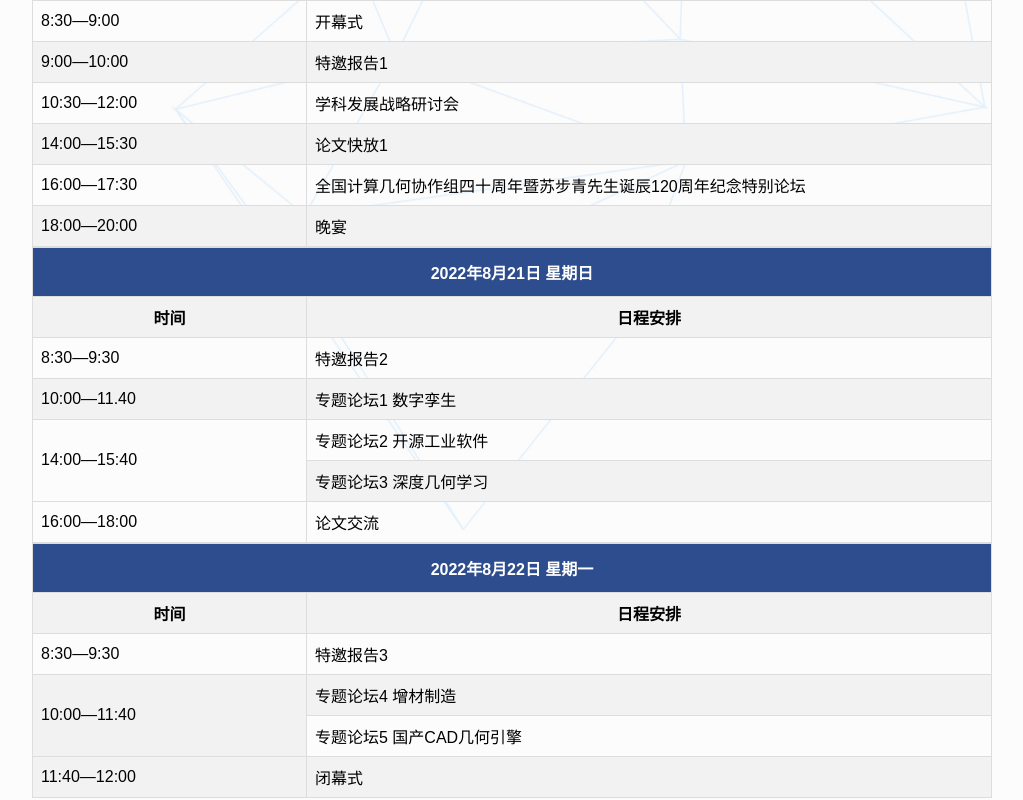
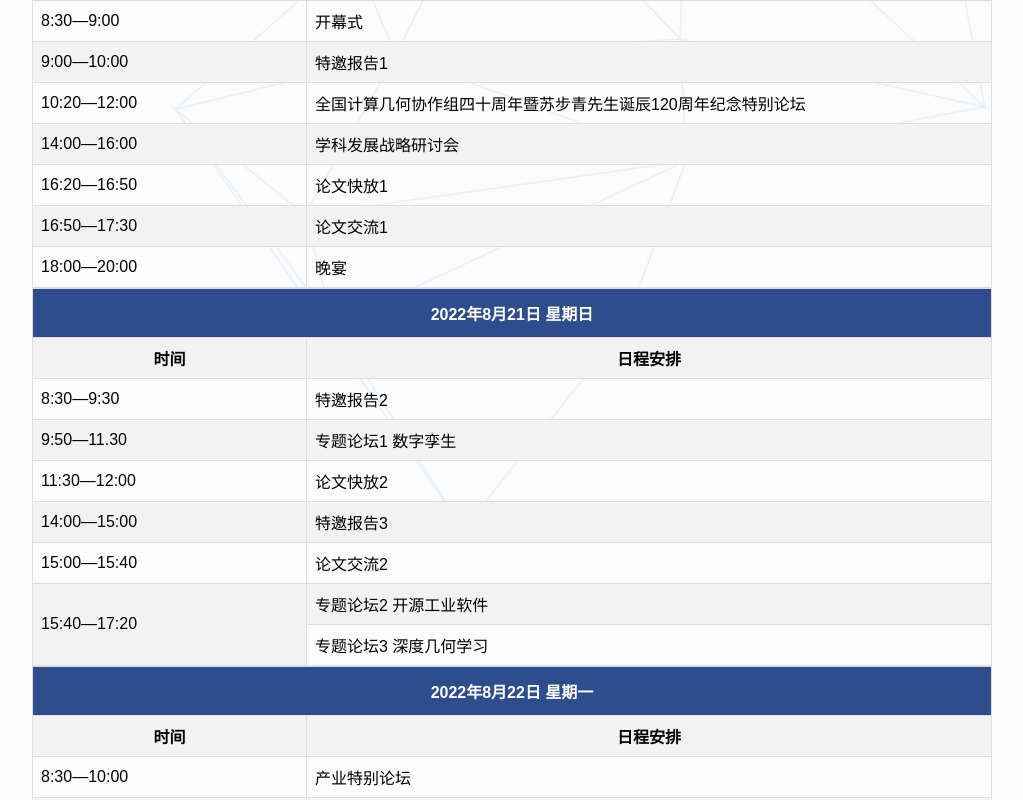
Before and after one commit to Cluir/gdc_website, a Vue app: page /#/rc in a window 1280 px wide. Shown: the part 880-1680 px from the top of the page, without its empty margins (128-1151 px from the left). Built offline with nearby package versions, Linux system fonts and the light colour scheme.

Commit message:
update meeting_schedule

```diff
--- a/src/components/heads/rc.vue
+++ b/src/components/heads/rc.vue
@@ -13,11 +13,10 @@
                         <td style="text-align: center; width: 50%"><b>日程安排</b></td>
                     </tr>
                     <tr>
-                        <td>8:30—11:30</td>
+                         <td rowspan="2">14:00—17:00 </td>
                         <td style="text-align: left">会前课程1 计图框架入门与进阶</td>
                     </tr>
                     <tr>
-                       <td>14:00—17:00</td>
                         <td style="text-align: left">会前课程2 高效网格生成</td>
                     </tr>
                     <tr>
@@ -42,17 +41,25 @@
                         <td style="text-align: left">特邀报告1 </td>
                     </tr>
                     <tr>
-                        <td>10:30—12:00</td>
-                        <td colspan="2" style="text-align: left">学科发展战略研讨会</td>
+                        <td>10:20—12:00</td>
+                        <td colspan="2" style="text-align: left">全国计算几何协作组四十周年暨苏步青先生诞辰120周年纪念特别论坛</td>
+
                     </tr>
 
                     <tr>
-                        <td>14:00—15:30</td>
-                        <td colspan="2" style="text-align: left">论文快放1</td>
+                        <td>14:00—16:00</td>
+                         <td colspan="2" style="text-align: left">学科发展战略研讨会</td>
+
                     </tr>
                     <tr>
-                        <td>16:00—17:30</td>
-                        <td colspan="2" style="text-align: left">全国计算几何协作组四十周年暨苏步青先生诞辰120周年纪念特别论坛</td>
+                        <td>16:20—16:50</td>
+                         <td colspan="2" style="text-align: left">论文快放1</td>
+
+                    </tr>
+                    <tr>
+                        <td>16:50—17:30</td>
+                         <td colspan="2" style="text-align: left">论文交流1</td>
+
                     </tr>
                     <tr>
                         <td>18:00—20:00</td>
@@ -72,11 +79,23 @@
                         <td style="text-align: left">特邀报告2</td>
                     </tr>
                     <tr>
-                       <td>10:00—11.40</td>
+                       <td>9:50—11.30</td>
                         <td style="text-align: left">专题论坛1  数字孪生</td>
                     </tr>
+                     <tr>
+                       <td>11:30—12:00</td>
+                        <td style="text-align: left">论文快放2</td>
+                    </tr>
+                     <tr>
+                       <td>14:00—15:00</td>
+                        <td style="text-align: left">特邀报告3</td>
+                    </tr>
                     <tr>
-                        <td rowspan="2">14:00—15:40</td>
+                        <td>15:00—15:40</td>
+                        <td colspan="2" style="text-align: left">论文交流2</td>
+                    </tr>
+                    <tr>
+                        <td rowspan="2">15:40—17:20</td>
                         <td colspan="2" style="text-align: left">专题论坛2 开源工业软件</td>
                     </tr>
 
@@ -84,10 +103,7 @@
                     <tr>
                         <td   style="text-align: left">专题论坛3 深度几何学习</td>
                     </tr>
-                    <tr>
-                        <td>16:00—18:00</td>
-                        <td colspan="2" style="text-align: left">论文交流</td>
-                    </tr>
+
 
     </table>
        <table class="meeting_schedule">
@@ -99,18 +115,18 @@
                         <td style="text-align: center; width: 50%"><b>日程安排</b></td>
                     </tr>
                     <tr>
-                        <td>8:30—9:30</td>
-                        <td style="text-align: left">特邀报告3  </td>
+                        <td>8:30—10:00</td>
+                        <td style="text-align: left">产业特别论坛  </td>
                     </tr>
                     <tr>
-                       <td rowspan="2">10:00—11:40</td>
+                       <td rowspan="2">10:10—11:50</td>
                         <td style="text-align: left">专题论坛4 增材制造</td>
                     </tr>
                     <tr>
                         <td style="text-align: left">专题论坛5 国产CAD几何引擎</td>
                     </tr>
                     <tr>
-                        <td>11:40—12:00</td>
+                        <td>11:50—12:00</td>
                         <td colspan="2" style="text-align: left">闭幕式</td>
                     </tr>
     </table>
```
